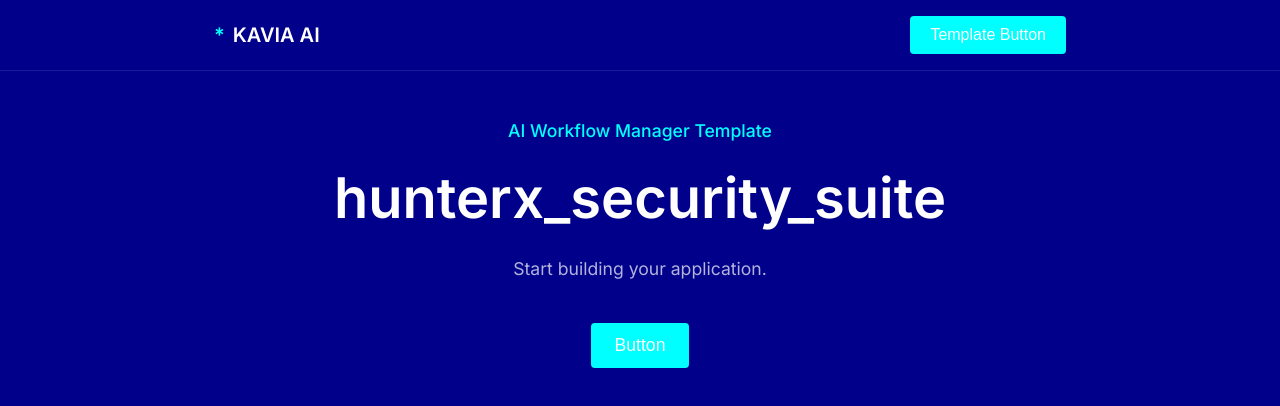
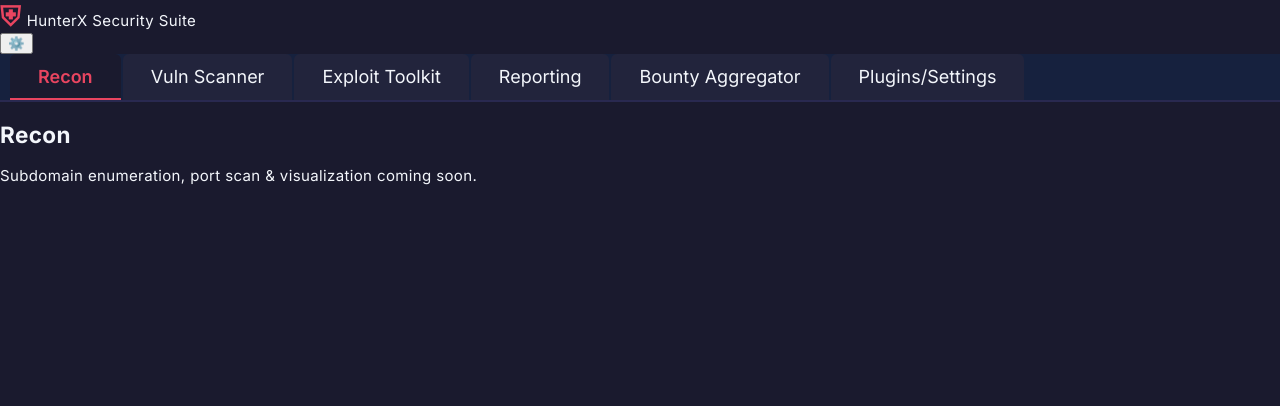
Before and after one commit to Workflow-Manager-admin/hunterx-security-suite-16216-30b61d77, a React (Create React App) app in the folder hunterx_security_suite/: page / in a window 1280 px wide. Shown: the top 406 px of the page. Built offline with nearby package versions, Linux system fonts and the light colour scheme; the HTML template or start-up script is replaced by a standard one.

Commit message:
Auto-commit: Changes as of 2025-06-02T12:45:51.020249+00:00

```diff
--- a/hunterx_security_suite/src/App.js
+++ b/hunterx_security_suite/src/App.js
@@ -1,37 +1,92 @@
-import React from 'react';
-import './App.css';
+import React from "react";
+import "./App.css";
+import "./styles/theme.css";
+import TabNavigation from "./components/TabNavigation";
+import { AppProvider, useAppState } from "./context/AppContext";
 
-function App() {
+function ModulePanel() {
+  const { activeTab } = useAppState();
+  switch (activeTab) {
+    case "recon":
+      return (
+        <section className="hx-module-panel" data-module="recon">
+          <h2>Recon</h2>
+          <p>Subdomain enumeration, port scan & visualization coming soon.</p>
+        </section>
+      );
+    case "scanner":
+      return (
+        <section className="hx-module-panel" data-module="scanner">
+          <h2>Vulnerability Scanner</h2>
+          <p>Nuclei & Template Manager UI goes here.</p>
+        </section>
+      );
+    case "exploit":
+      return (
+        <section className="hx-module-panel" data-module="exploit">
+          <h2>Exploitation Toolkit</h2>
+          <p>MITM proxy, JS Analyzer, and automation soon available.</p>
+        </section>
+      );
+    case "report":
+      return (
+        <section className="hx-module-panel" data-module="report">
+          <h2>Reporting Suite</h2>
+          <p>Markdown/PDF export and report builder planned here.</p>
+        </section>
+      );
+    case "bounty":
+      return (
+        <section className="hx-module-panel" data-module="bounty">
+          <h2>Bounty Aggregator</h2>
+          <p>Aggregated bug bounty program scopes, integrations (HackerOne/Bugcrowd)...</p>
+        </section>
+      );
+    case "plugins":
+      return (
+        <section className="hx-module-panel" data-module="plugins">
+          <h2>Plugins & Settings</h2>
+          <p>Manage plugins, integrations, and suite settings here.</p>
+        </section>
+      );
+    default:
+      return null;
+  }
+}
+
+function TopBar() {
   return (
-    <div className="app">
-      <nav className="navbar">
-        <div className="container">
-          <div style={{ display: 'flex', justifyContent: 'space-between', width: '100%' }}>
-            <div className="logo">
-              <span className="logo-symbol">*</span> KAVIA AI
-            </div>
-            <button className="btn">Template Button</button>
-          </div>
-        </div>
-      </nav>
+    <header className="hx-topbar">
+      <div className="hx-topbar-logo">
+        <span style={{ color: "var(--accent)", fontWeight: 700, marginRight: 6, fontSize: "1.7rem" }}>⛨</span>
+        <span className="hx-topbar-title">HunterX Security Suite</span>
+      </div>
+      <div className="hx-topbar-actions">
+        <button className="hx-topbar-action" title="Settings" aria-label="Settings">
+          <span role="img" aria-label="Settings">⚙️</span>
+        </button>
+      </div>
+    </header>
+  );
+}
 
-      <main>
-        <div className="container">
-          <div className="hero">
-            <div className="subtitle">AI Workflow Manager Template</div>
-
-            <h1 className="title">hunterx_security_suite</h1>
-
-            <div className="description">
-              Start building your application.
-            </div>
-
-            <button className="btn btn-large">Button</button>
-          </div>
-        </div>
+function AppLayout() {
+  return (
+    <div className="hx-app">
+      <TopBar />
+      <TabNavigation />
+      <main className="hx-main-content">
+        <ModulePanel />
       </main>
     </div>
   );
 }
 
-export default App;
+// PUBLIC_INTERFACE
+export default function App() {
+  return (
+    <AppProvider>
+      <AppLayout />
+    </AppProvider>
+  );
+}
```
Also changed, not shown: 2 other files (tests, documents, lock files or other folders).
